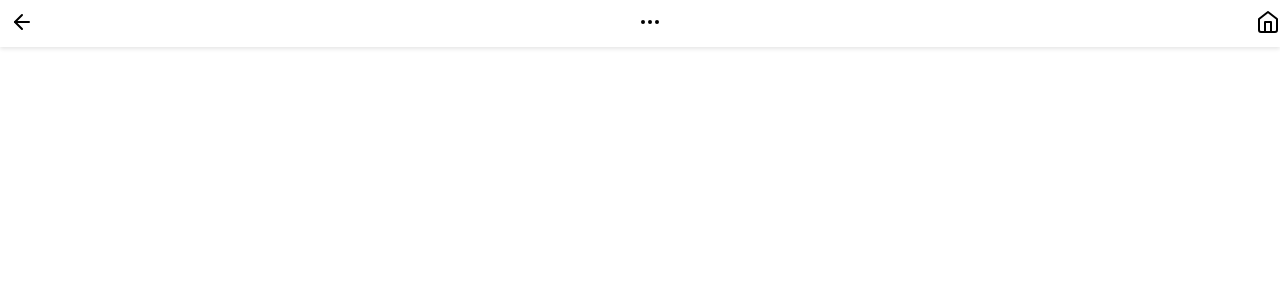
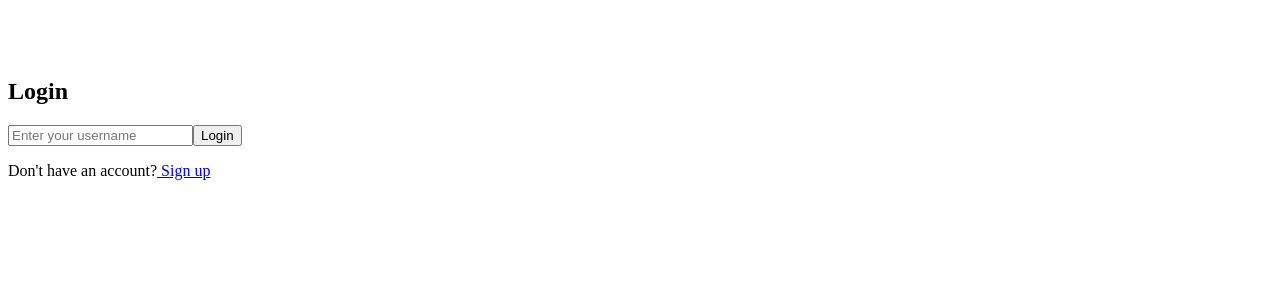
Before and after one commit to alukan/YouTube, a React (Create React App) app: page /login in a window 1280 px wide. Before the commit this address had no page. Shown: the top 300 px of the page. Built offline with nearby package versions, Linux system fonts and the light colour scheme.

Commit message:
added login and signup

```diff
--- a/src/App.tsx
+++ b/src/App.tsx
@@ -1,10 +1,13 @@
-import React, { useState } from 'react';
-import { BrowserRouter, Routes, Route } from "react-router-dom";
+import React, { useState, useEffect } from 'react';
+import { BrowserRouter, Routes, Route, Navigate } from 'react-router-dom'
 import VideoPreviewsPage from './pages/videoPage';
 import Main from './pages/Main';
 import Header from './components/Header';
 import styled from 'styled-components';
 import LeftSlideMenu from './components/Menu';
+import { useOnLoginContext, useUserContext } from './StateContext';
+import LoginPage from './pages/Login'
+import SignupPage from './pages/signUp';
 
 const MainContent = styled.div`
   padding-top: 50px;
@@ -12,14 +15,26 @@ const MainContent = styled.div`
 
 const App: React.FC = () => {
   const [show, setShow] = useState(false);
+  const { state: onLogin } = useOnLoginContext();
+  const { state: userState, setState: setUserState } = useUserContext();
+
+  useEffect(()=>{
+    const userLocal = localStorage.getItem('user');
+    if (userLocal){
+      setUserState(userLocal)
+    }
+  }, [])
   return (
     <BrowserRouter>
-      <Header setShow={setShow} />
+      {!onLogin && <Header setShow={setShow} />}
       <MainContent>
         {show && <LeftSlideMenu />}
         <Routes>
-          <Route path="/video" element={<VideoPreviewsPage />} />
-          <Route path="/" element={<Main />} />
+          <Route path="*" element={!userState && <Navigate to="/login" replace />} />
+          <Route path="/video" element={!userState ? <Navigate to="/login" replace /> : <VideoPreviewsPage />} />
+          <Route path="/" element={!userState ? <Navigate to="/login" replace /> : <Main />} />
+          <Route path="/login" element={<LoginPage />} />
+          <Route path="/signup" element={<SignupPage />} />
         </Routes>
       </MainContent>
     </BrowserRouter>
--- /dev/null
+++ b/src/StateContext.tsx
@@ -0,0 +1,62 @@
+import React, { createContext, useContext, ReactNode, useState } from 'react';
+
+interface StateStringArrayProps {
+    state: string[];
+    setState: React.Dispatch<React.SetStateAction<string[]>>;
+}
+
+interface StateStringProps {
+    state: string;
+    setState: React.Dispatch<React.SetStateAction<string>>;
+}
+
+interface StateBooleanProps {
+    state: boolean;
+    setState: React.Dispatch<React.SetStateAction<boolean>>
+}
+
+
+
+const StateNamesContext = createContext<StateStringArrayProps | undefined>(undefined);
+const StateUserContext = createContext<StateStringProps | undefined>(undefined);
+const OnLoginStateContext = createContext<StateBooleanProps | undefined>(undefined);
+
+export function StateProvider({ children }: { children: ReactNode }) {
+    const [names, setNames] = useState<string[]>([]);
+    const [user, setUser] = useState<string>('');
+    const [onLogin, setOnLogin] = useState(false)
+
+    return (
+        <StateNamesContext.Provider value={{ state: names, setState: setNames }}>
+            <StateUserContext.Provider value={{ state: user, setState: setUser }}>
+                <OnLoginStateContext.Provider value={{ state: onLogin, setState: setOnLogin }}>
+                    {children}
+                </OnLoginStateContext.Provider>
+            </StateUserContext.Provider>
+        </StateNamesContext.Provider>
+    );
+}
+
+export function useNamesContext() {
+    const context = useContext(StateNamesContext);
+    if (!context) {
+        throw new Error('useStateContext must be used within a StateProvider');
+    }
+    return context;
+}
+
+export function useUserContext() {
+    const context = useContext(StateUserContext);
+    if (!context) {
+        throw new Error('useStateContext must be used within a StateProvider');
+    }
+    return context;
+}
+
+export function useOnLoginContext() {
+    const context = useContext(OnLoginStateContext);
+    if (!context) {
+        throw new Error('useStateContext must be used within a StateProvider');
+    }
+    return context;
+}
--- a/src/index.tsx
+++ b/src/index.tsx
@@ -1,6 +1,7 @@
 import React from 'react';
 import ReactDOM from 'react-dom/client';
 import App from './App';
+import { StateProvider } from './StateContext';
 
 const root = ReactDOM.createRoot(
   document.getElementById('root') as HTMLElement
@@ -8,6 +9,8 @@ const root = ReactDOM.createRoot(
 
 root.render(
   <React.StrictMode>
-    <App />
+    <StateProvider>
+      <App />
+    </StateProvider>
   </React.StrictMode>
 );
--- /dev/null
+++ b/src/pages/Login.tsx
@@ -0,0 +1,52 @@
+import React, { useState, useEffect } from 'react';
+import { useNavigate, Link } from 'react-router-dom';
+import { useOnLoginContext, useUserContext } from '../StateContext';
+import axios from 'axios';
+
+const LoginPage = () => {
+    const [username, setUsername] = useState('');
+    const navigate = useNavigate();
+    const { setState: setOnLogin } = useOnLoginContext();
+    const { setState: setUserState } = useUserContext();
+
+    useEffect(() => setOnLogin(true), [])
+    axios.defaults.baseURL = 'http://localhost:3001';
+
+    const handleLogin = async () => {
+        try {
+            const response = await axios.get(`/userExists/${username}`);
+
+            if (response.status === 200) {
+                localStorage.setItem('user', username);
+                setUserState(username)
+                setOnLogin(false)
+                navigate('/');
+            } else {
+                alert('No such user exists. Please sign up.');
+            }
+        } catch (error) {
+            if (axios.isAxiosError(error) && error.response) {
+                alert(error.response.data.error);
+            }
+            else {
+                alert('Login request failed. Please try again later.');
+            }
+        }
+    };
+
+    return (
+        <div>
+            <h2>Login</h2>
+            <input
+                type="text"
+                placeholder="Enter your username"
+                value={username}
+                onChange={(e) => setUsername(e.target.value)}
+            />
+            <button onClick={handleLogin}>Login</button>
+            <p>Don&apos;t have an account?<Link to="/signup"> Sign up</Link></p>
+        </div>
+    );
+};
+
+export default LoginPage;
--- /dev/null
+++ b/src/pages/signUp.tsx
@@ -0,0 +1,42 @@
+import React, { useState } from 'react';
+import { useNavigate, Link } from 'react-router-dom';
+import axios from 'axios';
+
+const SignupPage = () => {
+    const [username, setUsername] = useState('');
+    const navigate = useNavigate();
+
+    const handleSignup = async () => {
+        try {
+            const response = await axios.post('/user', { username });
+
+            if (response.status === 200 || response.status === 201) {
+                alert('Signup successful. Please log in.');
+                navigate('/login');
+            } else {
+                alert('Signup failed. Please try again.');
+            }
+        } catch (error) {
+            console.error('Signup request failed:', error);
+            alert('Signup request failed. Please try again later.');
+        }
+    };
+
+    return (
+        <div>
+            <h2>Sign Up</h2>
+            <input
+                type="text"
+                placeholder="Choose your username"
+                value={username}
+                onChange={(e) => setUsername(e.target.value)}
+            />
+            <button onClick={handleSignup}>Sign Up</button>
+            <p>
+                Already have an account? <Link to="/login">Log in</Link>
+            </p>
+        </div>
+    );
+};
+
+export default SignupPage;
```
Also changed, not shown: 1 other file (tests, documents, lock files or other folders).
